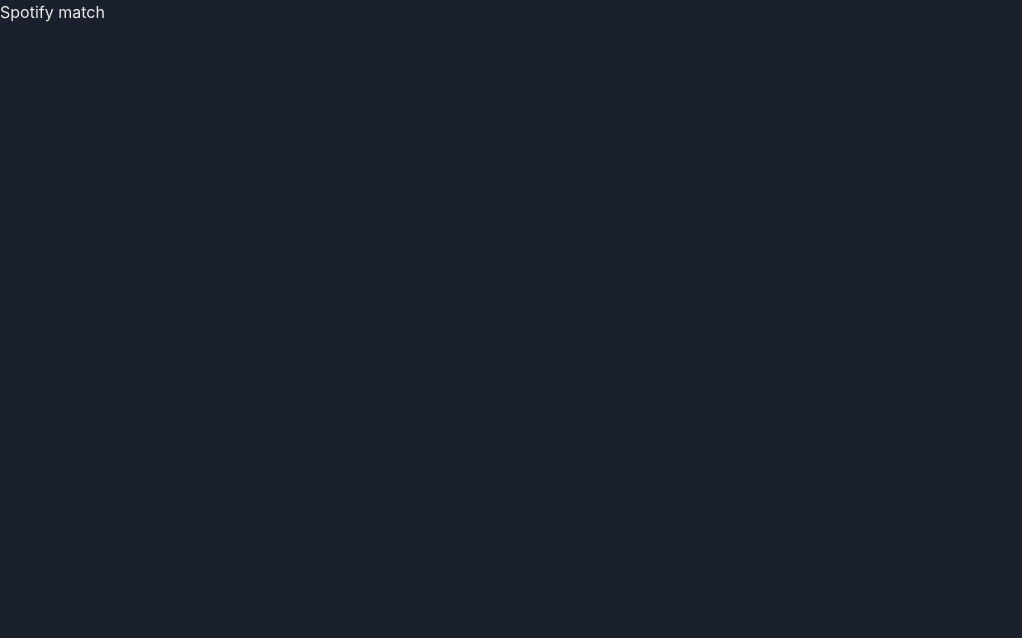
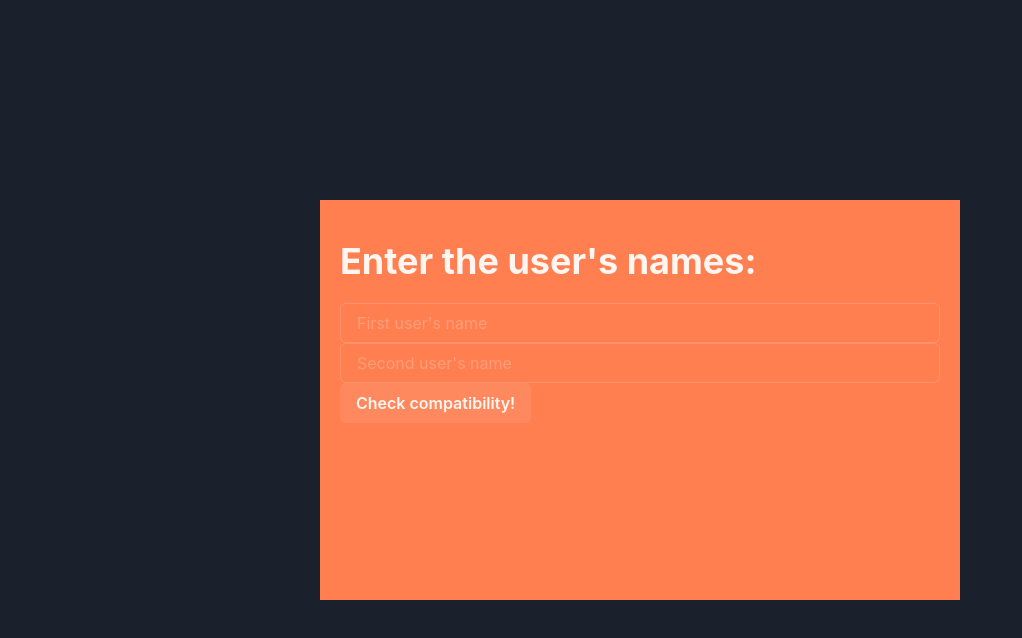
Before and after one commit to fefi95/react-project, a React (Vite) app: page / in a window 1280 px wide. Shown: the top 638 px of the page, without its empty margins (0-1022 px from the left). Built offline with nearby package versions, Linux system fonts and the light colour scheme.

Commit message:
Adds form

```diff
--- a/src/App.tsx
+++ b/src/App.tsx
@@ -1,7 +1,9 @@
+import ProfileForm from "./ProfileForm"
+
 const App = (): JSX.Element => {
   return (
     <>
-      <h1>Spotify match</h1>
+      <ProfileForm></ProfileForm>
     </>
   )
 }
--- /dev/null
+++ b/src/ProfileForm.tsx
@@ -0,0 +1,31 @@
+import { Box, Button, Flex, FormControl, Heading, Input } from "@chakra-ui/react"
+import { useRef } from "react"
+
+const ProfileForm = (): JSX.Element => {
+  const username1 = useRef<HTMLInputElement>(null)
+  const username2 = useRef<HTMLInputElement>(null)
+
+  const onSubmitHandler = (event: React.FormEvent<HTMLFormElement>) => {
+    event.preventDefault();
+    console.log(username1.current?.value);
+    console.log(username2.current?.value);
+    // TODO call service or route to another page with the users
+  }
+
+  return (
+    <Flex alignItems="center" justifyContent="center" h="100vh">
+      <Box w="50vw" h="50vh" p="5" bg="coral">
+        <form onSubmit={onSubmitHandler}>
+          <FormControl>
+            <Heading as="h1" py="5">Enter the user's names:</Heading>
+            <Input placeholder="First user's name" ref={username1} />
+            <Input placeholder="Second user's name" ref={username2} />
+            <Button type="submit">Check compatibility!</Button>
+          </FormControl>
+        </form>
+      </Box>
+    </Flex>
+  )
+}
+
+export default ProfileForm
```
